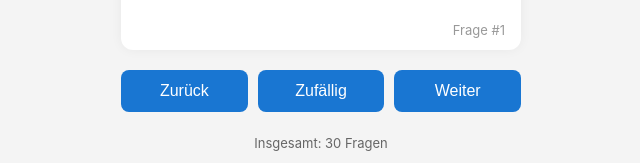
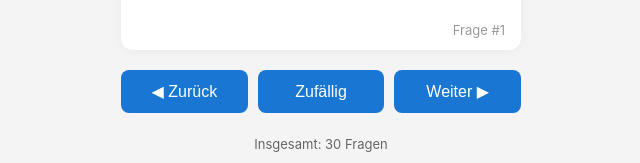
Before and after one commit to roieshalom/fragen-katalog-v2, a React (Vite) app: page / in a window 1280 px wide. Shown: the part 439-602 px from the top of the page, without its empty margins (319-959 px from the left). Built offline with nearby package versions, Linux system fonts and the light colour scheme.

Commit message:
no scrolling and minor adjustments

```diff
--- a/src/App.jsx
+++ b/src/App.jsx
@@ -87,9 +87,9 @@ export default function App() {
             />
 
             <div className="controls">
-              <button onClick={prevQuestion}>Zurück</button>
+              <button onClick={prevQuestion}>◀︎ Zurück</button>
               <button onClick={randomQuestion}>Zufällig</button>
-              <button onClick={nextQuestion}>Weiter</button>
+              <button onClick={nextQuestion}>Weiter ▶︎</button>
             </div>
 
             <div className="info-footer">
--- a/src/style.css
+++ b/src/style.css
@@ -1,4 +1,10 @@
 /* Global Styles */
+
+html, body {
+  overflow: hidden;
+  height: 100%;
+}
+
 body {
   margin: 0;
   padding: 0;
@@ -241,7 +247,7 @@ body {
 .about-modal .close-button {
   position: absolute;
   top: 8px;
-  right: 12px;
+  right: 8px;
   font-size: 20px;
   background: none;
   border: none;
```
